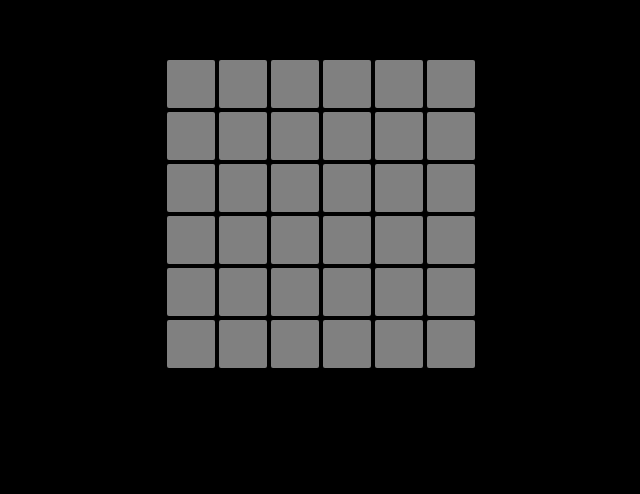
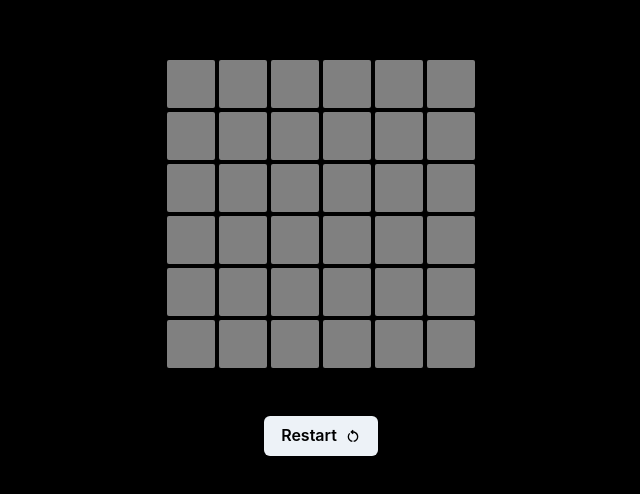
Before and after one commit to cemreyavuz/kelimesiz, a React (Vite) app: page / in a window 1280 px wide. Shown: the part 118-612 px from the top of the page, without its empty margins (319-959 px from the left). Built offline with nearby package versions, Linux system fonts and the light colour scheme.

Commit message:
feat: add restart button

```diff
--- a/package.json
+++ b/package.json
@@ -16,6 +16,7 @@
     "framer-motion": "^11.0.5",
     "react": "^18.2.0",
     "react-dom": "^18.2.0",
+    "react-icons": "^5.0.1",
     "react-simple-keyboard": "^3.7.84",
     "styled-components": "^6.1.8",
     "usehooks-ts": "^2.14.0"
--- a/src/App.tsx
+++ b/src/App.tsx
@@ -1,15 +1,19 @@
 import { Button, useToast } from "@chakra-ui/react";
 import { useCallback, useEffect } from "react";
-import Keyboard from 'react-simple-keyboard';
-import 'react-simple-keyboard/build/css/index.css';
+import Keyboard from "react-simple-keyboard";
+import "react-simple-keyboard/build/css/index.css";
 import styled, { createGlobalStyle } from "styled-components";
-import { CHARACTER_STATUS_COLOR, CharacterStatus } from "./components/character-box/CharacterBox";
+import {
+  CHARACTER_STATUS_COLOR,
+  CharacterStatus,
+} from "./components/character-box/CharacterBox";
 import {
   CharacterGrid,
   CharacterGridWord,
 } from "./components/character-grid/CharacterGrid";
 import { useGameState } from "./utils/game";
 import { isValidWord } from "./utils/word";
+import { MdOutlineRestartAlt } from "react-icons/md";
 
 const TURKISH_CHARACTERS = [
   "a",
@@ -44,20 +48,22 @@ const TURKISH_CHARACTERS = [
 ];
 
 const getInputResult = (input: string, word: string): CharacterGridWord => {
-  const statuses: CharacterStatus[] = new Array(word.length).fill(0).map(() => 'default');
+  const statuses: CharacterStatus[] = new Array(word.length)
+    .fill(0)
+    .map(() => "default");
 
   const secondPassWordSet = [];
 
   for (let i = 0; i < word.length; i += 1) {
     if (input[i] === word[i]) {
-      statuses[i] = 'green';
+      statuses[i] = "green";
     } else {
       secondPassWordSet.push(word[i]);
     }
   }
 
   for (let i = 0; i < word.length; i += 1) {
-    if (statuses[i] === 'default') {
+    if (statuses[i] === "default") {
       if (secondPassWordSet.includes(input[i])) {
         statuses[i] = "yellow";
       }
@@ -192,12 +198,12 @@ export const App = (): JSX.Element => {
 
   const handleKeyPress = useCallback(
     (button: string) => {
-      let key = button.toLocaleLowerCase('tr');
+      let key = button.toLocaleLowerCase("tr");
 
-      if (key === '↵') {
-        key = 'enter';
-      } else if (key === '←') {
-        key = 'backspace';
+      if (key === "↵") {
+        key = "enter";
+      } else if (key === "←") {
+        key = "backspace";
       }
 
       handleKeyInput(key);
@@ -224,9 +230,13 @@ export const App = (): JSX.Element => {
         words={[...submitted, ...(!isGameFinished ? [currentWord] : [])]}
       />
       <ButtonContainer>
-        {isGameFinished && (
-          <Button color="black" onClick={resetGameState}>
+        {isGameFinished ? (
+          <Button colorScheme="green" onClick={resetGameState}>
             New game
+          </Button>
+        ) : (
+          <Button color="black" rightIcon={<MdOutlineRestartAlt />}>
+            Restart
           </Button>
         )}
       </ButtonContainer>
@@ -273,6 +283,8 @@ const Container = styled.div`
 `;
 
 const ButtonContainer = styled.div`
+  display: flex;
+  gap: 24px;
   height: 40px;
 `;
 
```
Also changed, not shown: 1 other file (tests, documents, lock files or other folders).
